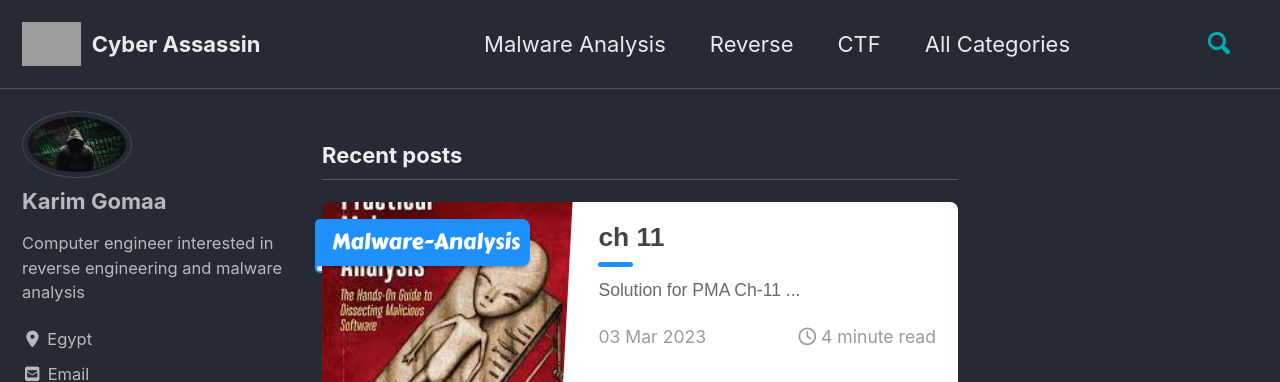
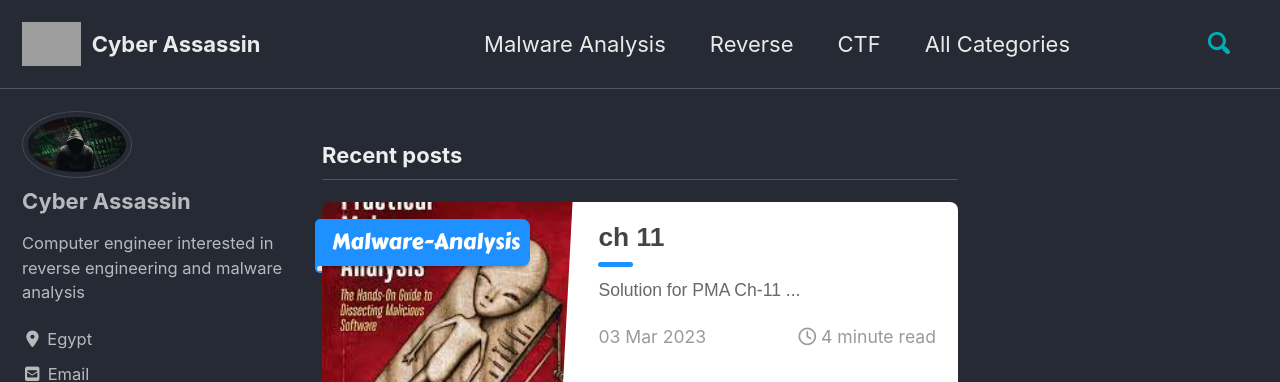
Before and after one commit to Karim-Gomaa/Karim-Gomaa.github.io, a Jekyll site: the page built from index.html, in a window 1280 px wide. Shown: the top 382 px of the page. Built offline with Jekyll 4.4.1, drawn with Linux system fonts in a browser that asks for light colours; cached includes are drawn as plain includes; nearby versions of some CDN libraries; the list of posts is cut into pages by our own code; grey boxes are pictures that could not be loaded.

Commit message:
Update _config.yml

```diff
--- a/_config.yml
+++ b/_config.yml
@@ -93,7 +93,7 @@ analytics:
 
 # Site Author
 author:
-  name             : "Karim Gomaa"
+  name             : "Cyber Assassin"
   avatar           : /assets/images/site_data/avatar.jpg # path of avatar image, e.g. "/assets/images/bio-photo.jpg"
   bio              : "Computer engineer interested in reverse engineering and malware analysis "
   location         : "Egypt"
```
